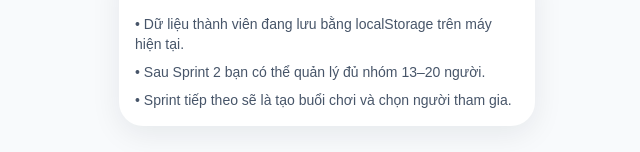
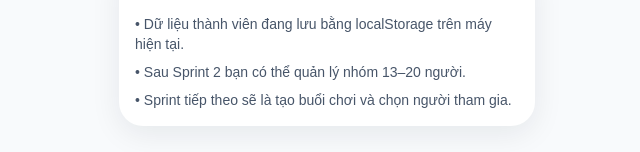
Before and after one commit to tdquan170788-byte/q-pb-smart-match, a Next.js app: page /members in a window 1280 px wide. Shown: the part 1513-1665 px from the top of the page, without its empty margins (313-953 px from the left). Built offline with nearby package versions, Linux system fonts and the light colour scheme.

Commit message:
Update page.tsx

```diff
--- a/app/members/page.tsx
+++ b/app/members/page.tsx
@@ -224,7 +224,7 @@ export default function MembersPage() {
         <SectionCard title="Ghi chú Sprint 2">
           <div className="space-y-2 text-sm text-slate-600">
             <div>• Dữ liệu thành viên đang lưu bằng localStorage trên máy hiện tại.</div>
-            <div>• Sau Sprint 2 bạn có thể quản lý đủ nhóm 13–20 người.</div>
+            <div>• Sau Sprint 2 bạn có thể quản lý nhóm 13–20 người.</div>
             <div>• Sprint tiếp theo sẽ là tạo buổi chơi và chọn người tham gia.</div>
           </div>
         </SectionCard>
```
